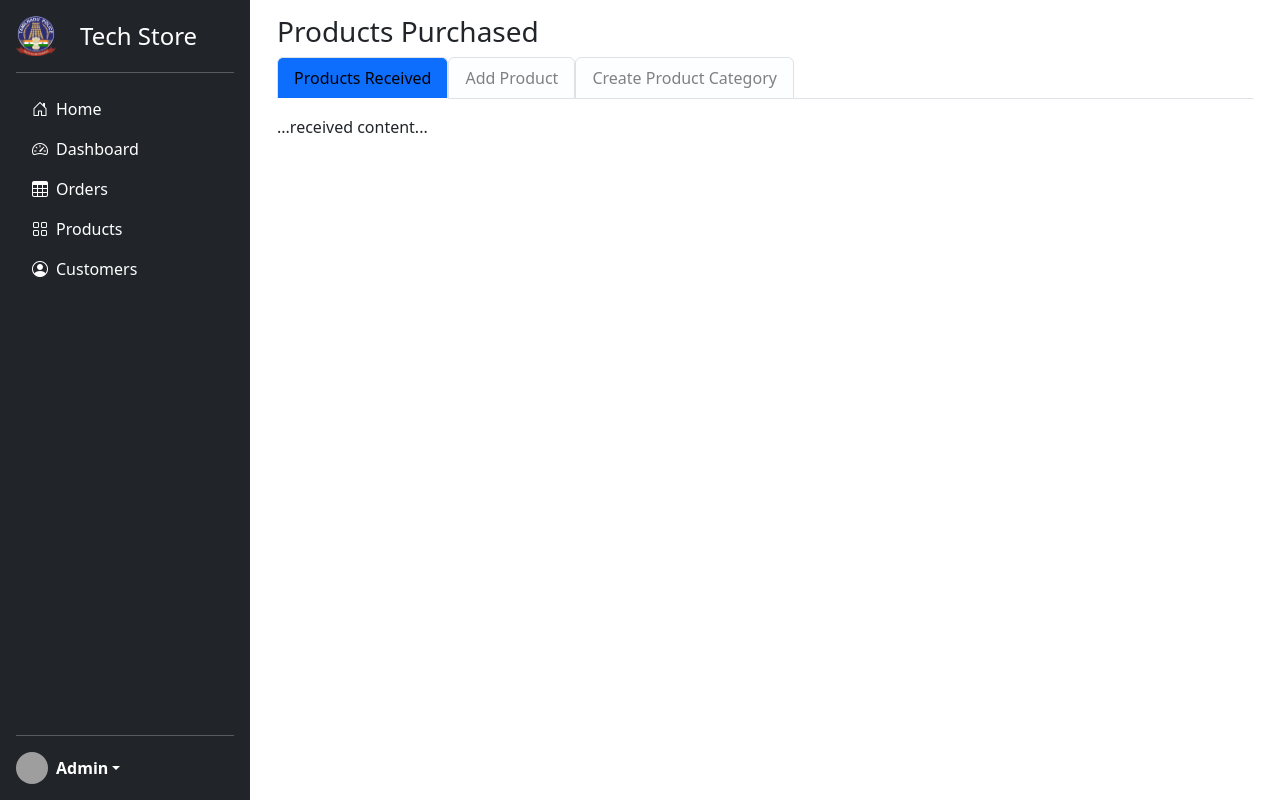
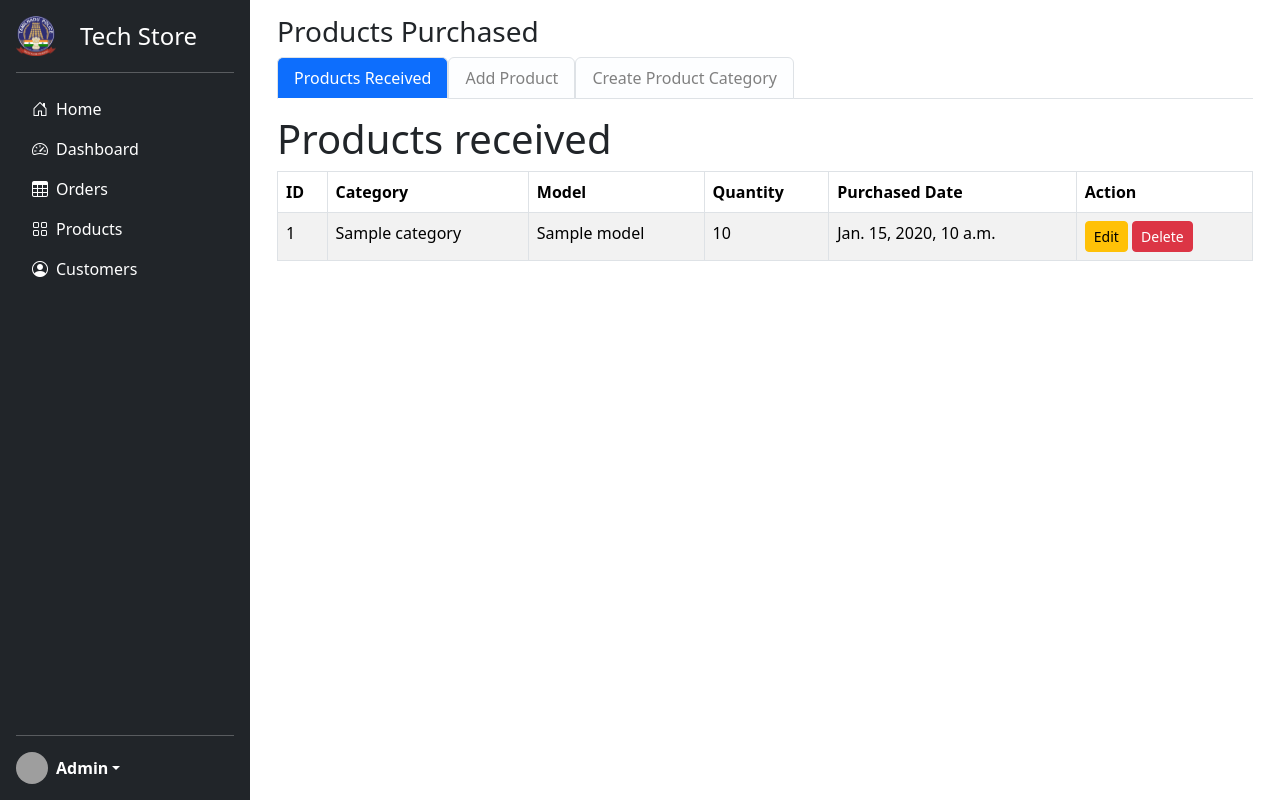
Before and after one commit to rdc-tech49/techstore, a Django app: template storemanagement/techstore/templates/techstore/store_admin_products.html in a window 1280 px wide. Run offline with Django 3.2, Linux system fonts and the light colour scheme; the template is opened without the code that fills it: most values are stand-ins (such as "Sample title", 1, 10 or a date in 2020); one stand-in notice (Sample message) is shown; grey boxes are pictures that could not be loaded.

Commit message:
added delete feature in product tab

```diff
--- a/storemanagement/techstore/templates/techstore/store_admin_products.html
+++ b/storemanagement/techstore/templates/techstore/store_admin_products.html
@@ -14,8 +14,105 @@
     </li>
   </ul>
   <div class="tab-content mt-3">
-    <div class="tab-pane fade show active" id="received">...received content...</div>
-    <div class="tab-pane fade" id="add">...add content...</div>
+    <div class="tab-pane fade show active" id="received">
+      <h1>Products received</h1>
+      <table class="table table-bordered table-striped">
+        <thead>
+          <tr>
+            <th>ID</th>
+            <th>Category</th>
+            <th>Model</th>
+            <th>Quantity</th>
+            <th>Purchased Date</th>
+            <th>Action</th>
+          </tr>
+        </thead>
+        <tbody>
+          {% for product in products %}
+            <tr>
+              <td>{{ product.id }}</td>
+              <td>{{ product.category.name }}</td>
+              <td>{{ product.model }}</td>
+              <td>{{ product.quantity }}</td>
+              <td>{{ product.purchased_date }}</td>
+              <td>
+                <a href="{% url 'edit_product' product.id %}#add" class="btn btn-sm btn-warning">Edit</a>
+                <a href="{% url 'delete_product' product.id %}" class="btn btn-sm btn-danger"
+                   onclick="return confirm('Are you sure you want to delete this product?');">Delete</a>
+              </td>
+            </tr>
+          {% endfor %}
+        </tbody>
+      </table>
+
+    </div>
+
+
+    <div class="tab-pane fade" id="add">
+      {% if messages %}
+        {% for message in messages %}
+          <div class="alert alert-{{ message.tags }}">{{ message }}</div>
+        {% endfor %}
+      {% endif %}
+      <form method="POST" enctype="multipart/form-data">
+        {% csrf_token %}
+        <div class="row mb-3">
+          <div class="col">
+            <label for="category">Product Category</label>
+            <select name="category" id="category" class="form-select" required>
+              <option value="" disabled selected>Select Category</option>
+              {% for cat in categories %}
+                <option value="{{ cat.id }}">{{ cat.name }}</option>
+              {% endfor %}
+            </select>
+          </div>
+          <div class="col">
+            <label for="model">Product Model</label>
+            <input type="text" name="model" class="form-control" required>
+          </div>
+        </div>
+
+        <div class="row mb-3">
+          <div class="col">
+            <label for="quantity">Quantity</label>
+            <input type="number" name="quantity" class="form-control" required>
+          </div>
+          <div class="col">
+            <label for="purchased_date">Purchased Date</label>
+            <input type="date" name="purchased_date" class="form-control" required>
+          </div>
+        </div>
+
+        <div class="mb-3">
+          <label for="reference_details">Reference Details</label>
+          <input type="text" name="reference_details" class="form-control" required>
+        </div>
+
+        <div class="mb-3">
+          <label for="description">Description</label>
+          <textarea name="description" class="form-control"></textarea>
+        </div>
+
+        <div class="mb-3">
+          <label for="warranty_expiry_date">Warranty Expiry Date</label>
+          <input type="date" name="warranty_expiry_date" class="form-control">
+        </div>
+
+        <div class="mb-3">
+          <label for="vendor_details">Vendor Details</label>
+          <textarea name="vendor_details" class="form-control"></textarea>
+        </div>
+
+        <div class="mb-3">
+          <label for="delivery_challan">Upload Delivery Challan / RC</label>
+          <input type="file" name="delivery_challan" class="form-control">
+        </div>
+
+        <button type="submit" name="form_type" value="add_product" class="btn btn-primary">Add Product</button>
+      </form>
+    </div>
+
+
     <div class="tab-pane fade" id="create">
       {% if messages %}
         {% for message in messages %}
@@ -29,7 +126,7 @@
           <label for="categoryName" class="form-label">Product Category Name</label>
           <input type="text" class="form-control" id="categoryName" name="category_name" placeholder="Enter category name" required>
         </div>
-        <button type="submit" class="btn btn-primary">Create Category</button>
+        <button type="submit" name="form_type" value="create_category" class="btn btn-primary">Create Category</button>
       </form>
 
       <hr>
--- a/storemanagement/techstore/templates/techstore/storeadmin-page.html
+++ b/storemanagement/techstore/templates/techstore/storeadmin-page.html
@@ -23,13 +23,13 @@
       }
 
       .nav-tabs .nav-link.active {
-
+        color: white; /* Active tab text color */
         background-color: #0d6efd !important; /* Bootstrap blue */
 
       }
 
        .nav-tabs .nav-link:hover {
-        color:#0d6efd;
+        color:rgb(253, 189, 13);
       }
     </style>
 
--- a/storemanagement/techstore/urls.py
+++ b/storemanagement/techstore/urls.py
@@ -28,6 +28,9 @@ urlpatterns = [
     path('store-admin/dashboard/', views.dashboard_view, name='store_admin_dashboard'),
     path('store-admin/products/', views.products_view, name='store_admin_products'),
 
+    # add/edit product
+    path('store-admin/products/edit/<int:product_id>/', views.edit_product, name='edit_product'),
+    path('store-admin/products/delete/<int:product_id>/', views.delete_product, name='delete_product'),
 
 
 
```
Also changed, not shown: storemanagement/techstore/models.py (+11 -0 lines), storemanagement/techstore/views.py (+78 -6 lines), storemanagement/techstore/migrations/0002_product.py (added).
